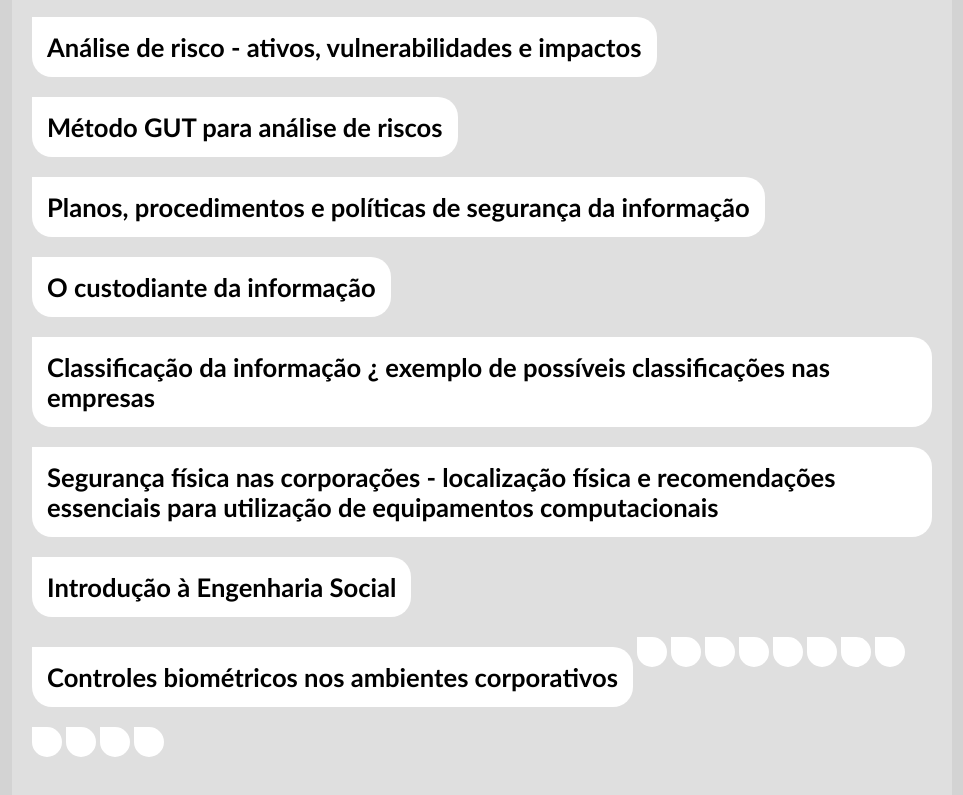
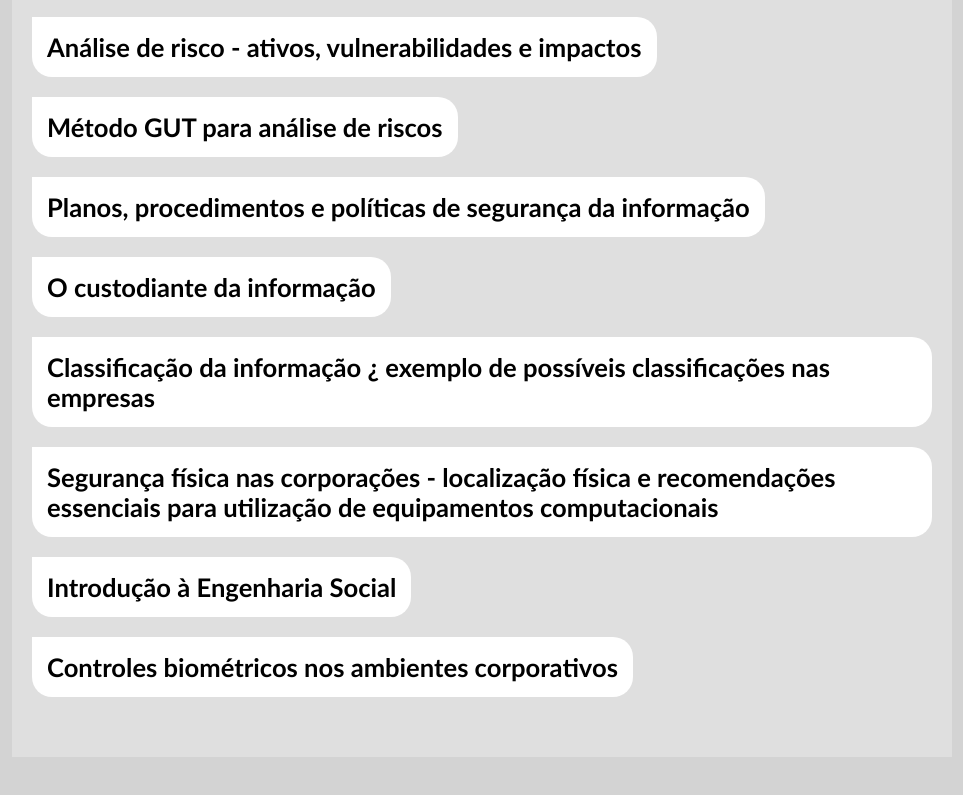
Before and after one commit to SansaoYago/SGBD, a plain HTML site: page index.html in a window 1280 px wide. Shown: the part 345-1140 px from the top of the page, without its empty margins (158-1121 px from the left). After the commit the page ends 1102 px from the top, so only its background shows below. Drawn offline with Linux system fonts and the light colour scheme.

Commit message:
Update index.html

```diff
--- a/index.html
+++ b/index.html
@@ -90,30 +90,6 @@
 
         <a href="paginas/pag10.html">Controles biométricos nos ambientes corporativos
         </a>
-
-        <a href="paginas/pag11.html"></a>
-
-        <a href="paginas/pag12.html"></a>
-
-        <a href="paginas/pag13.html"></a>
-
-        <a href="paginas/pag14.html"></a>
-
-        <a href="paginas/pag15.html"></a>
-
-        <a href=""></a>
-
-        <a href=""></a>
-
-        <a href=""></a>
-
-        <a href=""></a>
-
-        <a href=""></a>
-
-        <a href=""></a>
-
-        <a href=""></a>
     </main>
 </body>
 </html>
```
